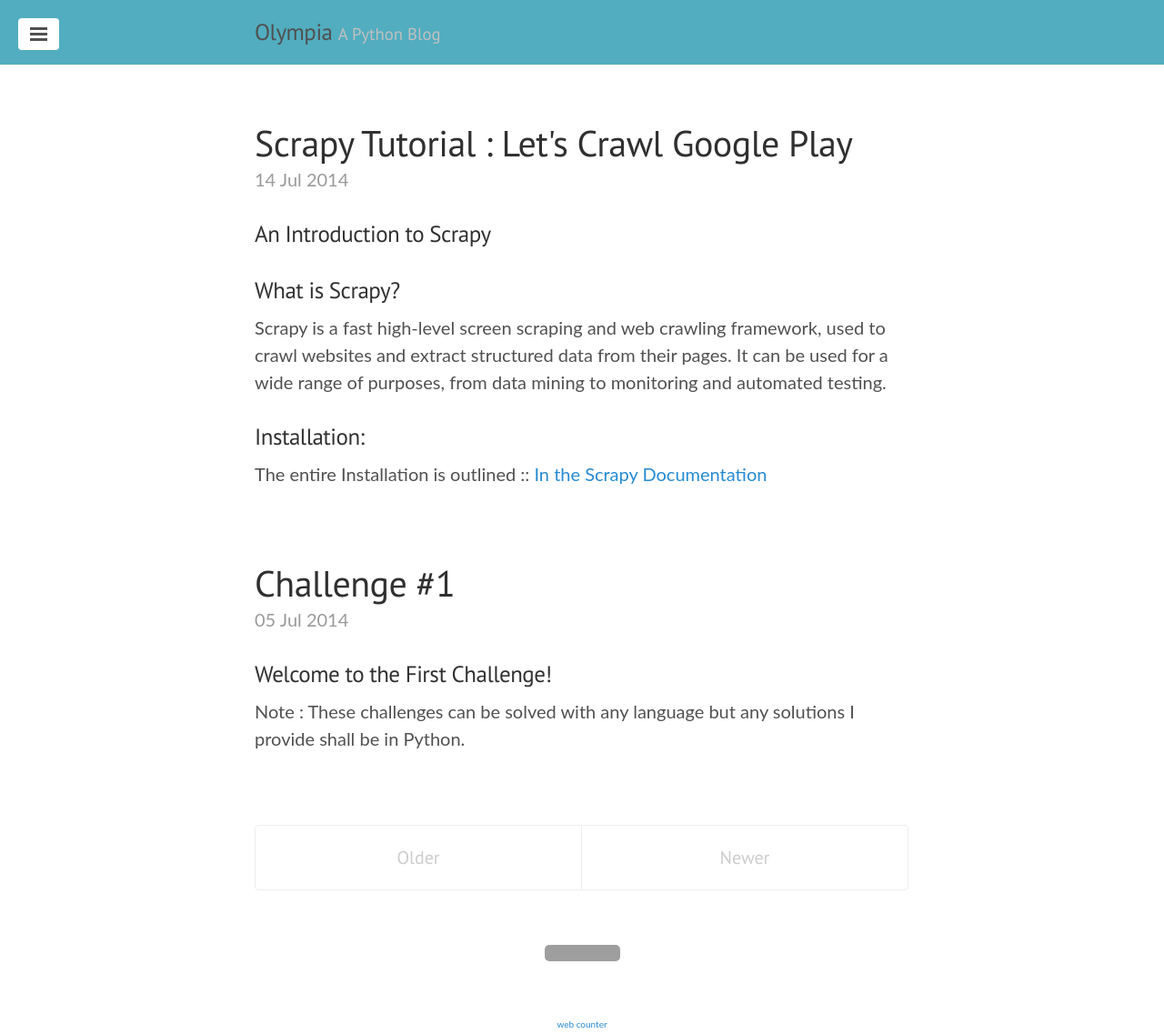
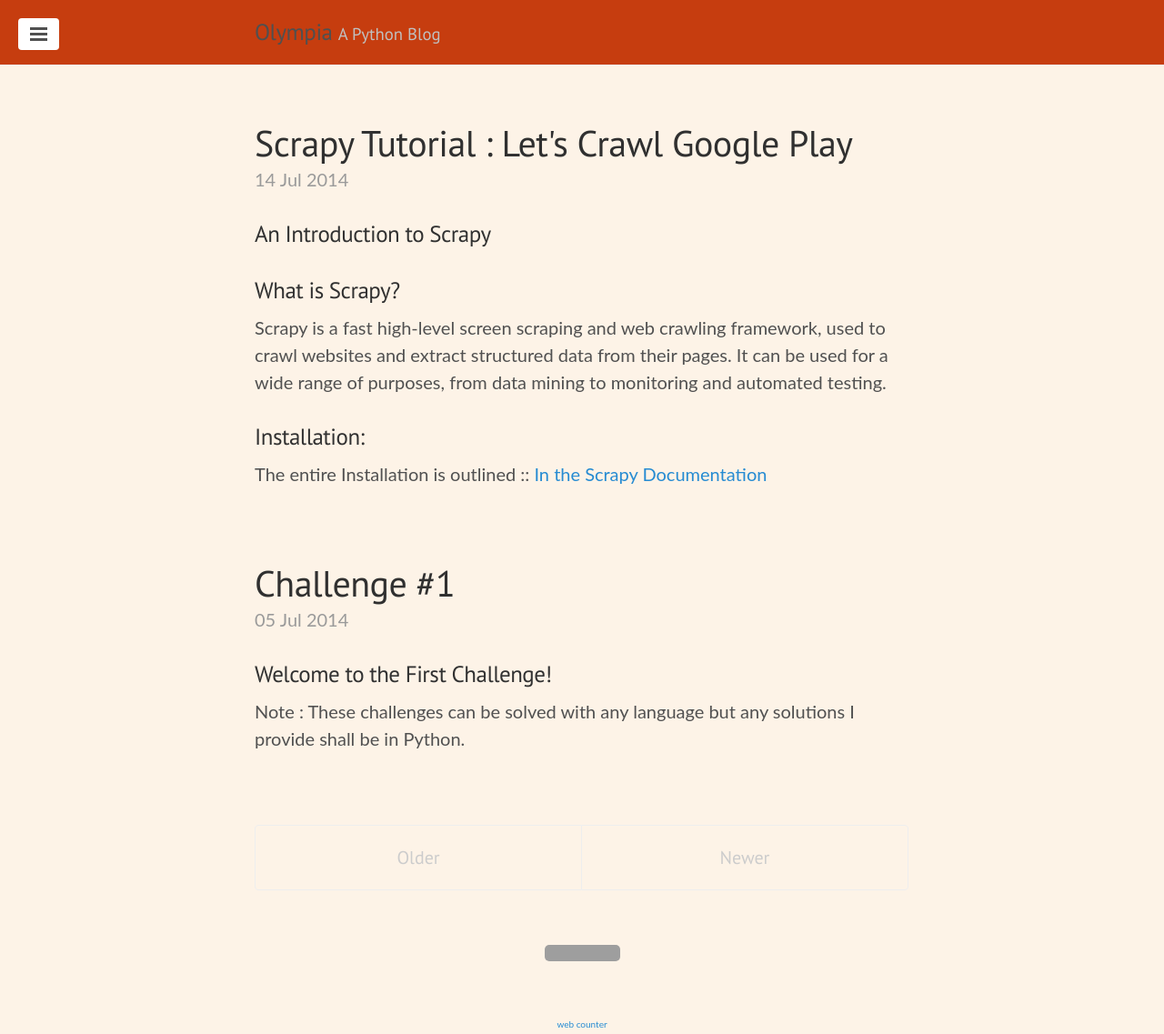
Before and after one commit to hassaanaliw/hassaanaliw.github.io, a Jekyll site: the page built from index.html, in a window 1280 px wide. Shown: the whole page at 91% size. Built offline with Jekyll 4.4.1, drawn with Linux system fonts in a browser that asks for light colours; some web fonts are replaced; Markdown is read by kramdown in place of the engine named in the settings; the list of posts is cut into pages by our own code; grey boxes are pictures that could not be loaded.

Commit message:
Update lanyon.css

```diff
--- a/public/css/lanyon.css
+++ b/public/css/lanyon.css
@@ -38,6 +38,7 @@
 html,
 body {
   overflow-x: hidden;
+background-color:#fdf3e7;
 }
 
 html {
@@ -103,7 +104,7 @@ h1, h2, h3, h4, h5, h6 {
   padding-bottom: 1rem;
   margin-bottom: 3rem;
   border-bottom: 1px solid #eee;
-  background-color: #51adbf
+  background-color: #C63D0f;
 }
 .masthead-title {
   margin-top: 0;
```
